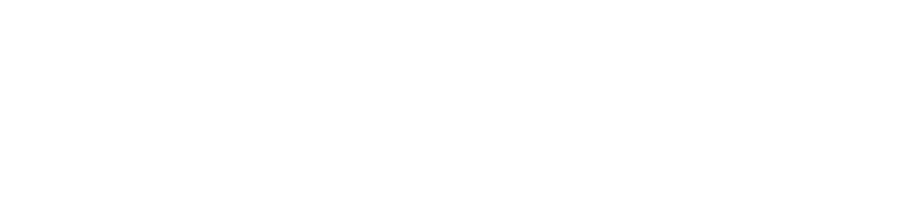
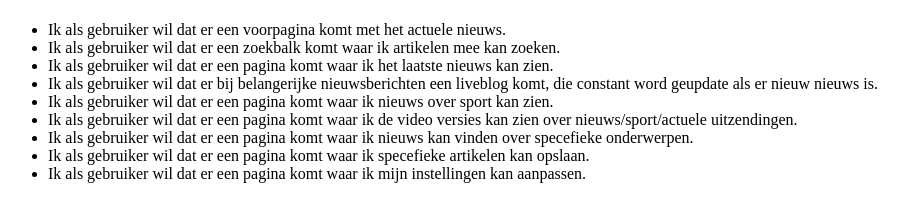
Before and after one commit to kevinvdplas/UMLHerkansing, a plain HTML site: page index.html in a window 1280 px wide. Shown: the whole page, without its empty margins (0-908 px from the left). Drawn offline with Linux system fonts and the light colour scheme.

Commit message:
Update index.html
User stories bedacht en toegevoegd aan de pagina.

```diff
--- a/index.html
+++ b/index.html
@@ -17,11 +17,21 @@
     </header>
 
     <section class="User Stories">
-
+        <ul>
+            <li>Ik als gebruiker wil dat er een voorpagina komt met het actuele nieuws.</li>
+            <li>Ik als gebruiker wil dat er een zoekbalk komt waar ik artikelen mee kan zoeken.</li>
+            <li>Ik als gebruiker wil dat er een pagina komt waar ik het laatste nieuws kan zien.</li>
+            <li>Ik als gebruiker wil dat er bij belangerijke nieuwsberichten een liveblog komt, die constant word geupdate als er nieuw nieuws is.</li>
+            <li>Ik als gebruiker wil dat er een pagina komt waar ik nieuws over sport kan zien.</li>
+            <li>Ik als gebruiker wil dat er een pagina komt waar ik de video versies kan zien over nieuws/sport/actuele uitzendingen.</li>
+            <li>Ik als gebruiker wil dat er een pagina komt waar ik nieuws kan vinden over specefieke onderwerpen.</li>
+            <li>Ik als gebruiker wil dat er een pagina komt waar ik specefieke artikelen kan opslaan.</li>
+            <li>Ik als gebruiker wil dat er een pagina komt waar ik mijn instellingen kan aanpassen.</li>
+        </ul>
     </section>
 
     <section class="Use Case Diagram">
-
+        <img src="">
     </section>
 
 </body>
```
